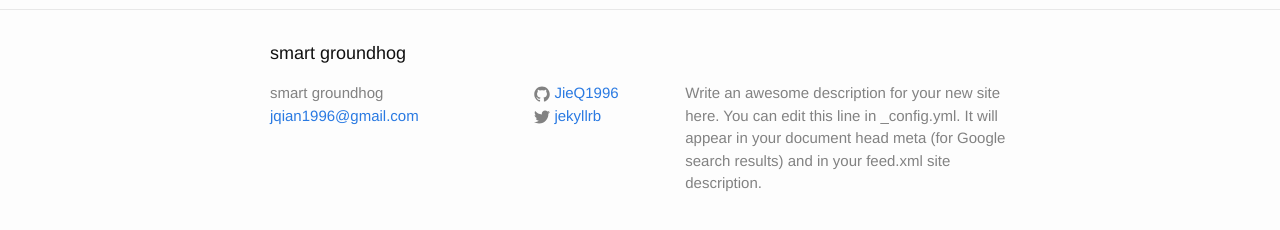
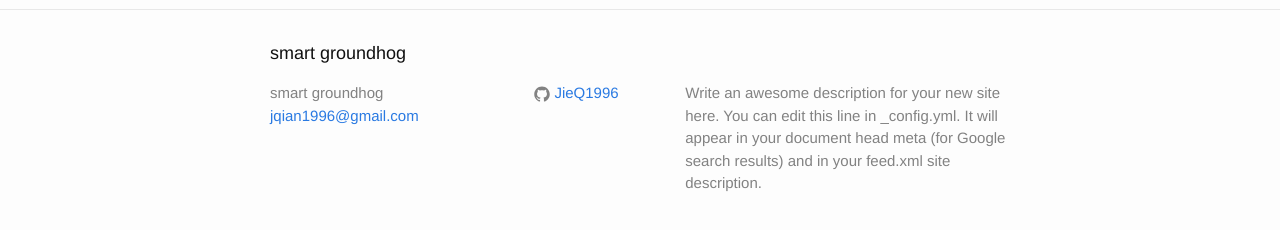
Before and after one commit to JieQ1996/JieQ.github.io, a Jekyll site: the page built from index.html, in a window 1280 px wide. Shown: the part 287-517 px from the top of the page. Built offline with Jekyll 4.4.1, drawn with Linux system fonts in a browser that asks for light colours.

Commit message:
Update _config.yml
first step

```diff
--- a/_config.yml
+++ b/_config.yml
@@ -12,9 +12,7 @@
   Write an awesome description for your new site here. You can edit this
   line in _config.yml. It will appear in your document head meta (for
   Google search results) and in your feed.xml site description.
-baseurl: ""  # the subpath of your site, e.g. /blog
-url: "http://www.baidu.com" # the base hostname & protocol for your site
-twitter_username: jekyllrb
+
 github_username:  JieQ1996
 theme: jekyll-theme-architect
 
```
